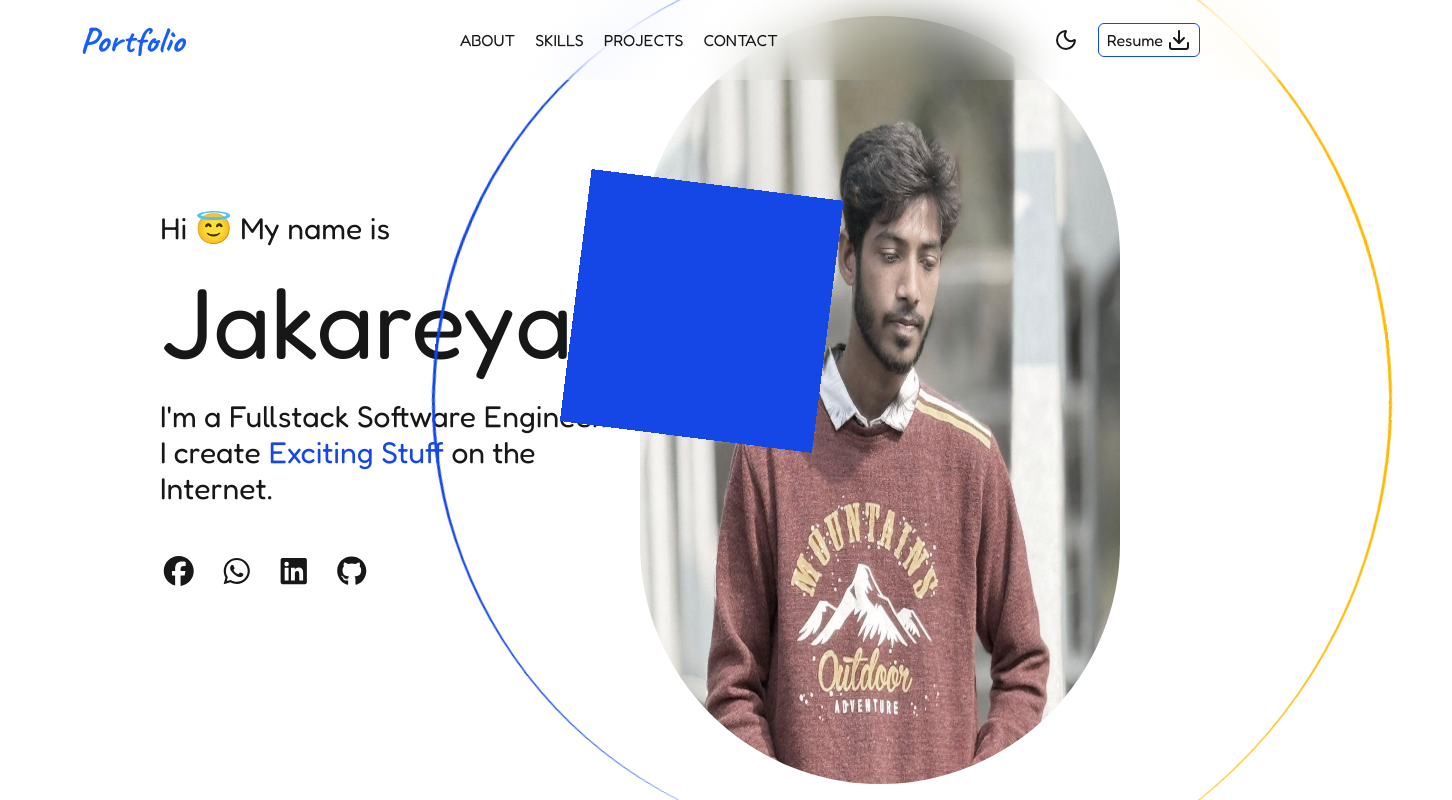
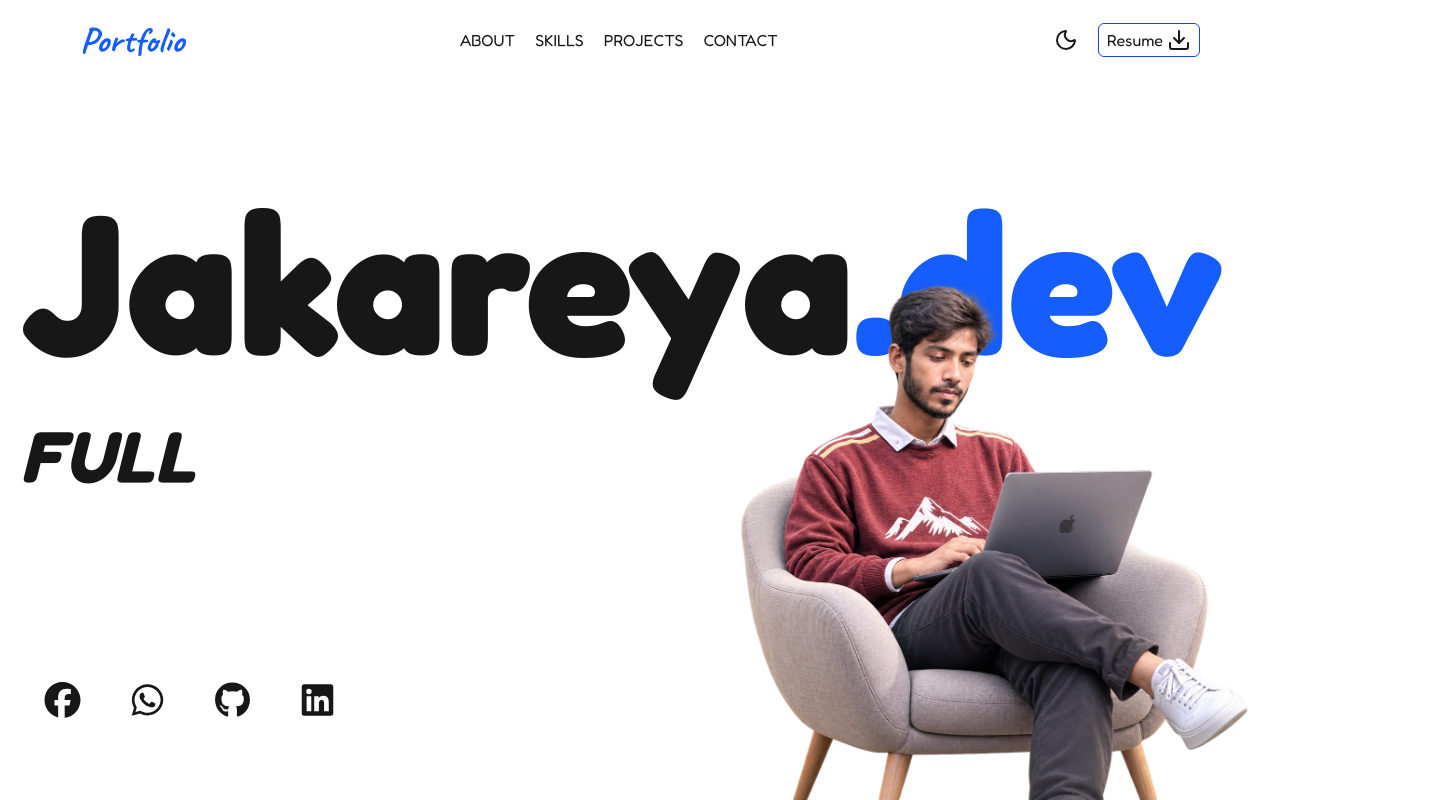
Before and after one commit to jakareyahaldar/portfolio-2026, a Next.js app: page / in a window 1280 px wide. Shown: the top 800 px of the page, 1452 px wide, since content can reach past the window. Built offline with nearby package versions, Linux system fonts and the light colour scheme.

Commit message:
add new hero

```diff
--- a/app/_layouts/Navbar.js
+++ b/app/_layouts/Navbar.js
@@ -1,6 +1,6 @@
 import Link from "next/link";
 import DayLightToggler from "../_ui/DayLightToggler";
-import { Download } from "lucide-react";
+import { Download, MenuIcon } from "lucide-react";
 import { Caveat } from "next/font/google";
 
 const caveat = Caveat({
@@ -17,9 +17,9 @@ const links_config = [
 
 export default function Navbar() {
   return (
-    <header className="fixed backdrop-blur-xl z-[99]">
+    <header className="fixed w-dvw backdrop-blur-xl z-[99]">
         <div className="flex  w-dvw justify-between items-center md:px-20 px-5 py-5">
-            <Link className={`${caveat.className} text-4xl text-blue-600 font-bold`} href="/"><span>Portfolio</span></Link>
+            <Link className={`${caveat.className} md:text-4xl text-2xl text-blue-600 font-bold`} href="/"><span>Portfolio</span></Link>
             <nav className="md:flex gap-5 hidden">
                 {
                     links_config?.map( item => <Link className="uppercase hover:text-amber-300 transition" key={item?.title} href={item?.href}>{item?.title}</Link>)
@@ -28,6 +28,7 @@ export default function Navbar() {
             <div className="flex gap-5 items-center">
                 <DayLightToggler />
                 <button className="flex gap-1 px-2 py-1 border border-blue-700 rounded-md">Resume <Download /></button>
+                <MenuIcon className="md:hidden" />
             </div>
         </div>
     </header>
--- a/app/_sections/AboutMe.js
+++ b/app/_sections/AboutMe.js
@@ -9,7 +9,7 @@ export default function AboutMe() {
         <SectionStart text={"About Me"} />
         <div className="flex justify-center items-center md:flex-row flex-col md:gap-20 md:mt-72 md:px-50 py-10" >
             <div className="">
-                <Image className="w-[500] rounded-full" src="/jakareya_ai.png" alt="Jakareya" height={600} width={600} />
+                <Image className="md:w-[500] w-[200] rounded-full" src="/jakareya_ai.png" alt="Jakareya" height={300} width={300} />
             </div>
             <div className=" flex gap-7">
                 <div className="h-[calc(100%+10)] w-1 rounded-2xl bg-blue-700 shrink-0 md:block hidden"></div>
--- a/app/_sections/ContactMe.js
+++ b/app/_sections/ContactMe.js
@@ -10,7 +10,7 @@ export default function ContactMe() {
           <h2 className=" text-5xl font-semibold text-blue-600">Let's collaborate!</h2>
           <p className=" text-2xl">Contact me to discuss your web development needs <br/> or just to say hello. 😉</p>
         </div>
-        <div className="grid justify-center gap-20 md:gap-0 md:grid-cols-2 md:px-80 my-20">
+        <div className="flex flex-col items-center gap-20 px-5 md:flex-row md:gap-60 md:justify-center ">
           <Social />
           <ContactForm />
         </div>
--- a/app/_sections/HeroSection.js
+++ b/app/_sections/HeroSection.js
@@ -1,30 +1,50 @@
+"use client"
 import { faFacebook, faGithub, faLinkedin, faWhatsapp } from "@fortawesome/free-brands-svg-icons";
 import { FontAwesomeIcon } from "@fortawesome/react-fontawesome";
+import { Frijole } from "next/font/google";
 import Image from "next/image";
+import React, { useEffect, useRef } from 'react';
+import Typed from 'typed.js';
+
+// const frijole = Frijole({
+//     subsets: ["latin"],
+//     display: "swap",
+//   })
 
 export default function HeroSection() {
 
+  const el = useRef(null);
+
+  useEffect(() => {
+    const typed = new Typed(el.current, {
+      strings: ["Web Devoloper","<i>MERN </i> Stack Devoloper","<i>FULL </i> Stack Devoloper"],
+      typeSpeed: 100,
+      showCursor: false,
+      loop: true
+    });
+
+    return () => {
+      // Destroy Typed instance during cleanup to stop animation
+      typed.destroy();
+    };
+  }, []);
+
   return (
-    <section>
-        <div className="w-full h-dvh grid xl:grid-cols-2 xl:px-40 2xl:px-80">
-            <div className="flex justify-center items-center pt-32 md:pt-0 ">
-                <div id="hero_image" className="flex justify-center items-center relative">
-                    <Image className=" rounded-full sm:h-[300] h-[60dvw] sm:w-[300] w-[60dvw]" height={300} width={300} alt="jakareya" src="/jakareya.jpg" />
-                    <div className=" sm:w-[500] w-[80dvw] sm:h-[500] h-[80dvw] border-b-3 border-amber-400  rounded-full absolute spinner"></div>
-                    <div className=" sm:w-[400] w-[70dvw] sm:h-[400] h-[70dvw] border-b-3 border-b-blue-700  rounded-full absolute spinner_rev"></div>
-                </div>
+    <section className="h-dvh w-dvw pt-20">
+        <div className="grid md:grid-cols-2 h-full">
+          <div className="pl-5 pt-20 md:pt-25 relative">
+            <h1 className={`font-bold md:text-[200px] text-5xl`}>Jakareya<span className="text-blue-600">.dev</span></h1>
+            <h3 ref={el} className="font-bold md:text-7xl text-2xl absolute mt-10"></h3>
+            <div className="md:text-4xl flex md:gap-10 gap-5 absolute bottom-20 md:left-10">
+              <a className='hover:scale-125 transition duration-500 hover:text-blue-500' href="https://www.facebook.com/jakareyahaldar2005" target="_blank"> <FontAwesomeIcon icon={faFacebook} /> </a>
+              <a className='hover:scale-125 transition duration-500 hover:text-blue-500' href="#" target="_blank"> <FontAwesomeIcon icon={faWhatsapp} /> </a>
+              <a className='hover:scale-125 transition duration-500 hover:text-blue-500' href="https://github.com/jakareyahaldar" target="_blank"> <FontAwesomeIcon icon={faGithub} /> </a>
+              <a className='hover:scale-125 transition duration-500 hover:text-blue-500' href="#" target="_blank"> <FontAwesomeIcon icon={faLinkedin} /> </a>
             </div>
-            <div className="m-auto xl:text-start text-center xl:order-first grid gap-5">
-                <h4 className=" xl:text-3xl text-[5dvw]">Hi 😇 My name is</h4>
-                <h3 className=" xl:text-[100px] text-4xl">Jakareya</h3>
-                <p className=" xl:text-3xl text-xl">I'm a Fullstack Software Engineer.<br/>I create <span className="text-blue-700">Exciting Stuff</span> on the Internet.</p>
-                <div className=" flex gap-5 text-3xl mt-7 justify-center md:justify-start">
-                    <a className=" hover:-translate-y-2 transition" href={"https://www.facebook.com/jakareyahaldar2005/"}> <FontAwesomeIcon icon={faFacebook}/> </a>
-                    <a className=" hover:-translate-y-2 transition" href={""}> <FontAwesomeIcon icon={faWhatsapp}/> </a>
-                    <a className=" hover:-translate-y-2 transition" href={""}> <FontAwesomeIcon icon={faLinkedin}/> </a>
-                    <a className=" hover:-translate-y-2 transition" href={"https://github.com/jakareyahaldar"}> <FontAwesomeIcon icon={faGithub}/> </a>
-                </div>
-            </div>
+          </div>
+          <div className="h-full relative">
+            <Image className="md:w-400 w-full absolute bottom-0" src="/me.png" height={500} width={500} alt="Hero Image" />
+          </div>
         </div>
     </section>
   )
--- a/app/_ui/ContactForm.js
+++ b/app/_ui/ContactForm.js
@@ -2,7 +2,7 @@ import { Send } from "lucide-react";
 
 export default function ContactForm() {
   return (
-    <form className=" md:w-[600] w-full text-lg bg-blue-950/40 p-5 rounded-2xl">
+    <form className=" md:w-[600] w-full text-lg bg-blue-950/40 p-5 rounded-2xl" >
         <div className="grid gap-2 ">
             <label>Name</label>
             <input className="px-2 py-1 rounded-md bg-black" type="name" placeholder="Enter your Name: " name="name" />
--- a/app/_ui/Social.js
+++ b/app/_ui/Social.js
@@ -26,7 +26,7 @@ const social_links = [
 
 export default function Social() {
   return (
-    <div className=" md:h-[400] md:w-[400] h-[300] w-[300] border border-dashed rounded-full relative mt-12">
+    <div className=" md:h-[400] md:w-[400] h-[200] w-[200] border border-dashed rounded-full relative mt-12">
 
       {
         social_links.map(({name, icon, css, link})=>{
--- a/app/layout.js
+++ b/app/layout.js
@@ -7,6 +7,7 @@ import { config } from '@fortawesome/fontawesome-svg-core'
 import '@fortawesome/fontawesome-svg-core/styles.css'
 import gsap from "gsap";
 import { ScrollTrigger } from "gsap/ScrollTrigger";
+import ScrollSmooth from "@/lib/ScrollSmoother";
 config.autoAddCss = false
 
 gsap.registerPlugin(ScrollTrigger);
@@ -18,11 +19,14 @@ const fredoka = Fredoka({
 
 export default function RootLayout({ children }) {
   return (
-    <html lang="en">
-      <body className={`${fredoka.className} w-dvw`}>
-        <Navbar />
-        <MouseEffect />
-        {children}
+    <html className="scroll-smooth" lang="en">
+      <body  className={`${fredoka.className} `}>
+        <div>
+          <ScrollSmooth />
+          <Navbar />
+          <MouseEffect />
+          {children}
+        </div>
       </body>
     </html>
   );
--- a/app/page.js
+++ b/app/page.js
@@ -12,7 +12,7 @@ export default function Home() {
 
 
   return (
-    <main>
+    <main id="smooth-content">
       <HeroSection />
       <AboutMe />
       <TechStack />
--- /dev/null
+++ b/lib/ScrollSmoother.js
@@ -0,0 +1,20 @@
+"use client"
+
+import { useGSAP } from "@gsap/react";
+import gsap from "gsap";
+import { ScrollSmoother, ScrollTrigger } from "gsap/all";
+
+export default function ScrollSmooth() {
+
+
+
+    // useGSAP(()=>{
+    //     gsap.registerPlugin(ScrollSmoother,ScrollTrigger)
+    //     ScrollSmoother.create({
+	//         smooth: 1,
+	//         effects: true
+    //     });
+    // })
+
+    return null
+}
--- a/package.json
+++ b/package.json
@@ -14,11 +14,13 @@
     "@fortawesome/free-regular-svg-icons": "^7.3.1",
     "@fortawesome/free-solid-svg-icons": "^7.3.1",
     "@fortawesome/react-fontawesome": "^3.5.0",
+    "@gsap/react": "^2.1.2",
     "gsap": "^3.15.0",
     "lucide-react": "^1.31.0",
     "next": "16.3.0",
     "react": "19.2.8",
-    "react-dom": "19.2.8"
+    "react-dom": "19.2.8",
+    "typed.js": "^3.0.0"
   },
   "devDependencies": {
     "@tailwindcss/postcss": "^4",
```
Also changed, not shown: public/me.png (added), 1 other file (tests, documents, lock files or other folders).
